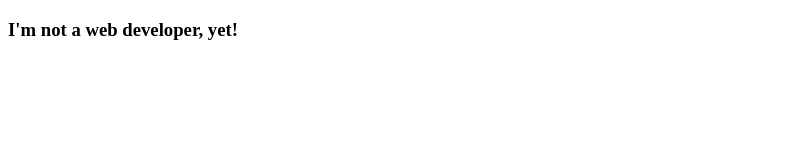
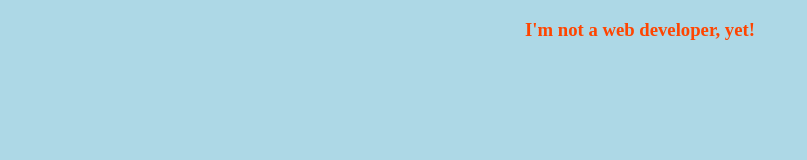
Before and after one commit to nizam19/nizam19.github.io, a plain HTML site: page index.html in a window 1280 px wide. Shown: the whole page, without its empty margins (0-807 px from the left). Drawn offline with Linux system fonts and the light colour scheme.

Commit message:
Added css and js

```diff
--- a/index.html
+++ b/index.html
@@ -1,7 +1,9 @@
 <!DOCTYPE html>
 <html>
   <head>
-    <title>Nizam</title>
+        <title>Nizam</title>
+        <link rel="stylesheet" href="styles/style.css">
+        <script src = "scripts/index.js"/>
         <meta name="description" content="null">
         <meta charset="UTF-8">
         <meta name="robots" content="index,follow">
@@ -9,7 +11,7 @@
         <meta name="viewport" content="width=device-width, initial-scale=1">
   </head>
   <body>
-    <script>alert('Site under construction!')</script>
+    <script src = "scripts/index.js" ></script>
     <h3>I'm not a web developer, yet!</h3>
   </body>
 </html>
--- /dev/null
+++ b/scripts/index.js
@@ -0,0 +1 @@
+alert("Site under construction");
--- /dev/null
+++ b/styles/style.css
@@ -0,0 +1,8 @@
+body {
+    background-color: lightblue;
+}
+
+h3 {
+  color: orangered;
+  text-align: center;
+}
```
Also changed, not shown: icons/iconmonstr-youtube-1.svg (deleted).
